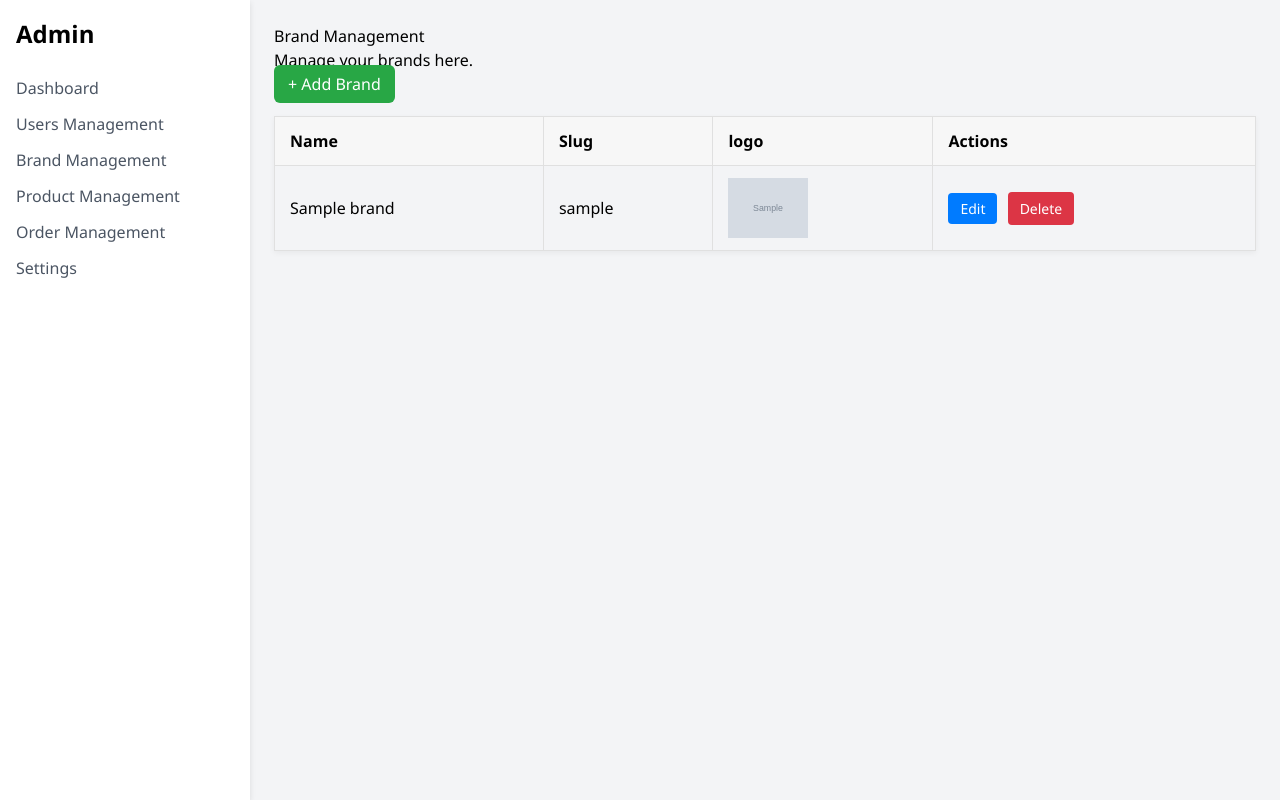
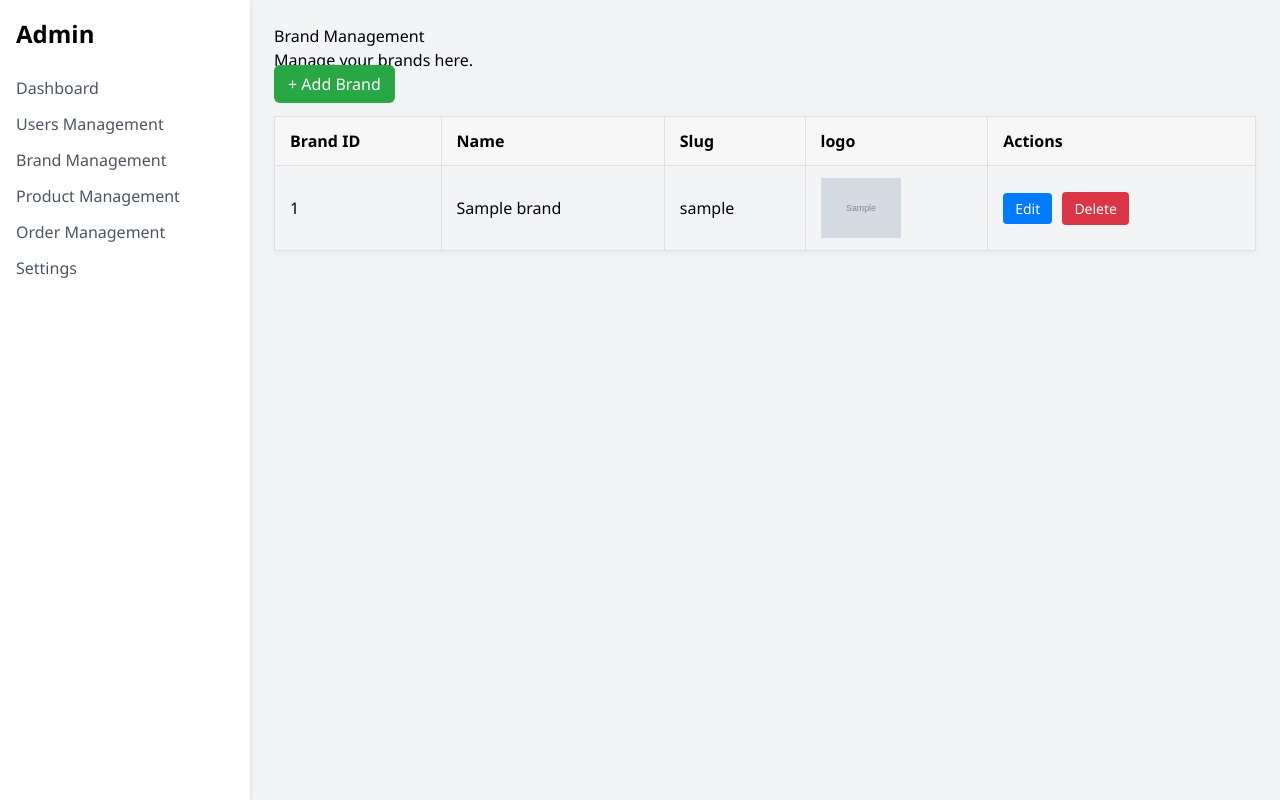
Before and after one commit to sunhesh12/EcommersPlatforme, a Laravel app: page /dashboardd/brandmanagement in a window 1280 px wide. Run offline with Laravel 12, Linux system fonts and the light colour scheme; tables that the repository leaves empty hold one stand-in row (values such as "Sample post"); grey boxes marked "Sample" are stand-in pictures; style sheets or scripts are compiled from the project's sources.

Commit message:
add delete option for brand management

```diff
--- a/app/Http/Controllers/Admin/BrandController.php
+++ b/app/Http/Controllers/Admin/BrandController.php
@@ -106,20 +106,30 @@ class BrandController extends Controller
         return redirect()->route('brands.index')->with('success', 'Brand updated successfully!');
     }
 
-    public function destroy(Brand $brand)
-    {
-        // Optionally delete logo file from storage
+    // public function destroy(Brand $brand)
+    // {
+    //     // Optionally delete logo file from storage
 
-        if ($brand->logo && Storage::disk('public')->exists($brand->logo)) {
-            Storage::disk('public')->delete($brand->logo);
-        } else {
-            Log::warning("Logo not found: " . $brand->logo);
-        }
+    //     if ($brand->logo && Storage::disk('public')->exists($brand->logo)) {
+    //         Storage::disk('public')->delete($brand->logo);
+    //     } else {
+    //         Log::warning("Logo not found: " . $brand->logo);
+    //     }
 
 
-        $brand->delete();
+    //     $brand->delete();
 
-        return redirect()->route('admin.brands.index')->with('success', 'Brand deleted successfully!');
-    }
+    //     return redirect()->route('admin.brands.index')->with('success', 'Brand deleted successfully!');
+    // }
+
+public function destroy(Brand $id)
+{
+
+    // $brand = Brand::findOrFail($id);
+    $id->delete();
+
+    return $this->index()->with('success', 'Brand deleted successfully!');
+}
+
 
 }
--- a/resources/views/admin/brandDetils.blade.php
+++ b/resources/views/admin/brandDetils.blade.php
@@ -13,6 +13,7 @@
     <table class="brand-table">
         <thead>
             <tr>
+            <th class="brand-th">Brand ID</th>
                 <th class="brand-th">Name</th>
                 <th class="brand-th">Slug</th>
                 <th class="brand-th">logo</th>
@@ -22,6 +23,7 @@
         <tbody>
             @foreach($brands as $brand)
             <tr>
+            <td class="brand-td">{{ $brand->id }}</td>
                 <td class="brand-td">{{ $brand->name }}</td>
                 <td class="brand-td">{{ $brand->slug }}</td>
                 <td class="brand-td">
@@ -32,8 +34,8 @@
                     @endif
                 </td>
                 <td class="brand-td">
-                    <a href="{{ route('admin.brands.edit', $brand) }}" class="brand-action-edit">Edit</a>
-                    <form method="POST" action="{{ route('admin.brands.destroy', $brand) }}" class="brand-form-inline" onsubmit="return confirm('Are you sure?');">
+                    <a href="{{ route('admin.brands.edit', $brand->id) }}" class="brand-action-edit">Edit</a>
+                    <form method="POST" action="{{ route('admin.brands.destroy', $brand->id) }}" class="brand-form-inline" onsubmit="return confirm('Are you sure?');">
                         @csrf
                         @method('DELETE')
                         <button type="submit" class="brand-action-delete">Delete</button>
--- a/resources/views/app/layouts/admin.blade.php
+++ b/resources/views/app/layouts/admin.blade.php
@@ -14,7 +14,7 @@
         <nav>
             <a href="{{ route('admin.dashboard') }}">Dashboard</a>
             <a href="{{ route('admin.users.index') }}">Users Management</a>
-            <a href="{{ route('admin.users.index') }}">Brand Management</a>
+            <a href="{{ route('admin.brands.index') }}">Brand Management</a>
             <a href="{{ route('admin.users.index') }}">Product Management</a>
             <a href="{{ route('admin.users.index') }}">Order Management</a>
             <!-- <a href="#">Orders</a> -->
```
